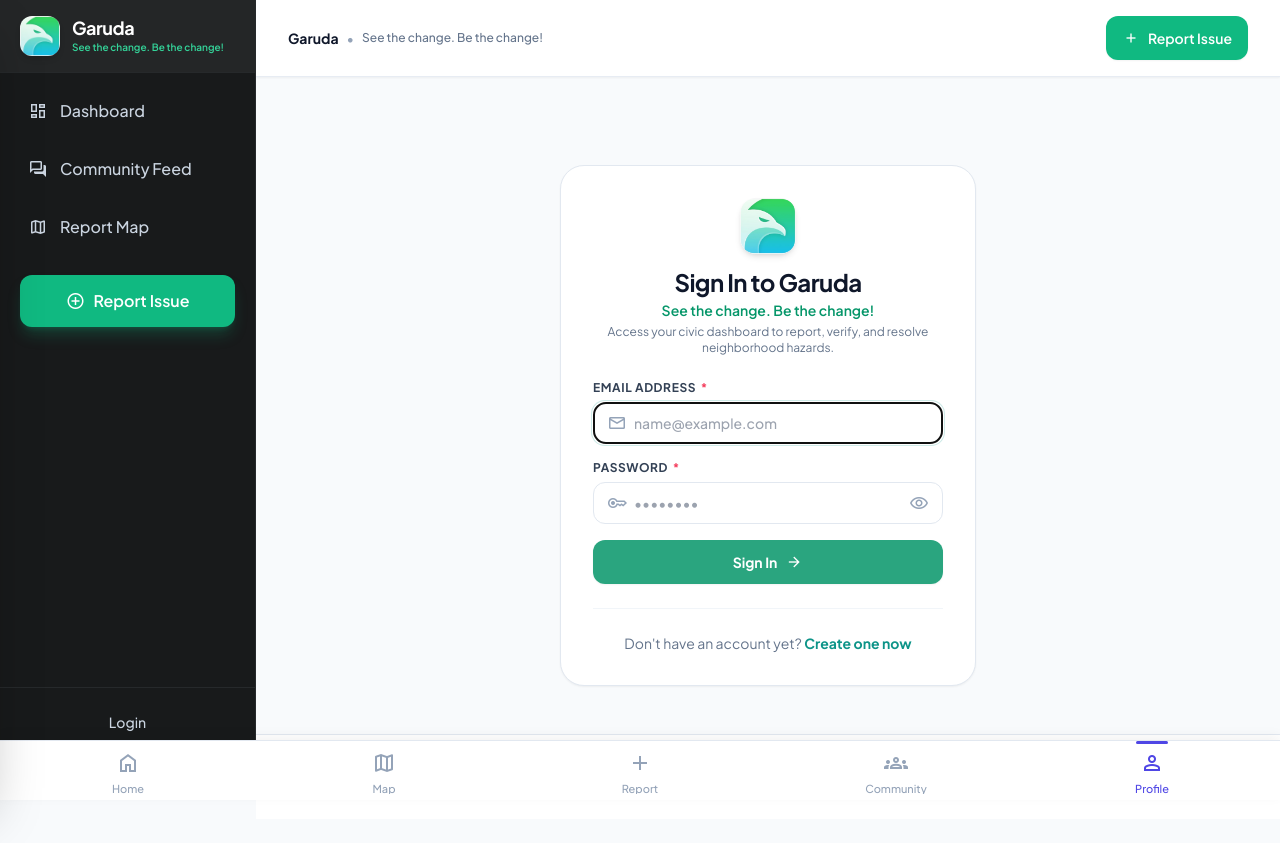
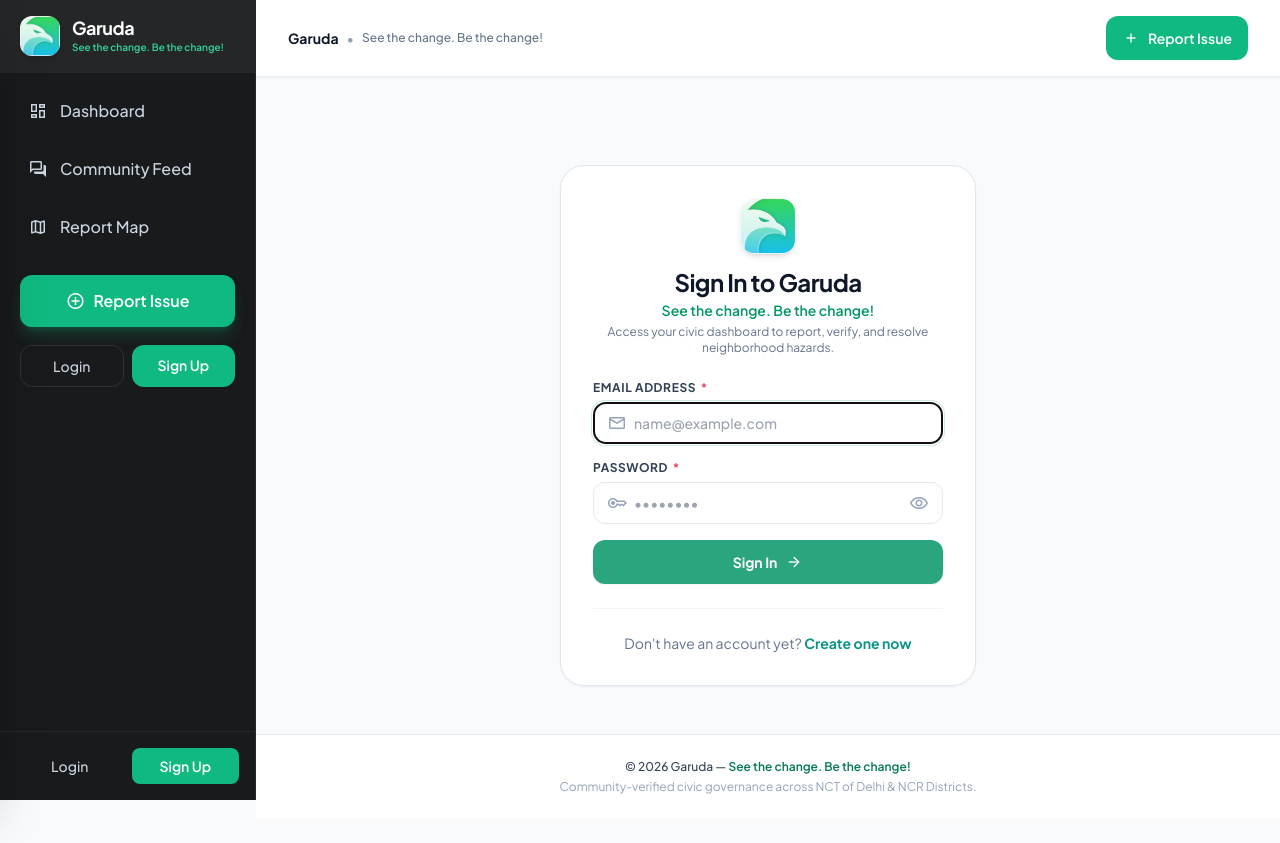
Before and after one commit to Kaisel-adi/final-project, a Flask app: page /auth/login in a window 1280 px wide. Run offline with Flask 3, Linux system fonts and the light colour scheme.

Commit message:
fix(sidebar): reposition login and signup buttons and prevent mobile nav overlap on desktop

```diff
--- a/app/static/css/style.css
+++ b/app/static/css/style.css
@@ -248,6 +248,12 @@ body {
 .mobile-nav-cta {
     position: relative !important;
     top: 0 !important;
+}
+
+@media (min-width: 1024px) {
+    .mobile-bottom-nav {
+        display: none !important;
+    }
 }
 
 @media (max-width: 768px) {
--- a/app/templates/base.html
+++ b/app/templates/base.html
@@ -131,6 +131,14 @@
                         <span>Report Issue</span>
                     </a>
                 </div>
+
+                <!-- Guest Auth CTA in Sidebar Navigation -->
+                {% if not current_user.is_authenticated %}
+                <div class="px-2 pt-3 grid grid-cols-2 gap-2">
+                    <a href="{{ url_for('auth.login') }}" class="text-center py-2.5 px-3 text-sm font-medium text-slate-300 hover:text-white rounded-xl bg-white/5 hover:bg-white/10 border border-white/10 transition-colors">Login</a>
+                    <a href="{{ url_for('auth.register') }}" class="text-center py-2.5 px-3 text-sm font-semibold bg-emerald-500 hover:bg-emerald-600 text-white rounded-xl shadow-sm transition-colors">Sign Up</a>
+                </div>
+                {% endif %}
             </nav>
         </div>
 
@@ -161,7 +169,7 @@
                 </a>
             </div>
             {% else %}
-            <div class="p-4 border-t border-[#26292b] flex flex-col gap-2">
+            <div class="p-4 border-t border-[#26292b] grid grid-cols-2 gap-2">
                 <a href="{{ url_for('auth.login') }}" class="text-center py-2 px-3 text-sm font-medium text-slate-300 hover:text-white rounded-lg hover:bg-white/5 transition-colors">Login</a>
                 <a href="{{ url_for('auth.register') }}" class="text-center py-2 px-3 text-sm font-semibold bg-emerald-500 hover:bg-emerald-600 text-white rounded-lg transition-colors">Sign Up</a>
             </div>
```
